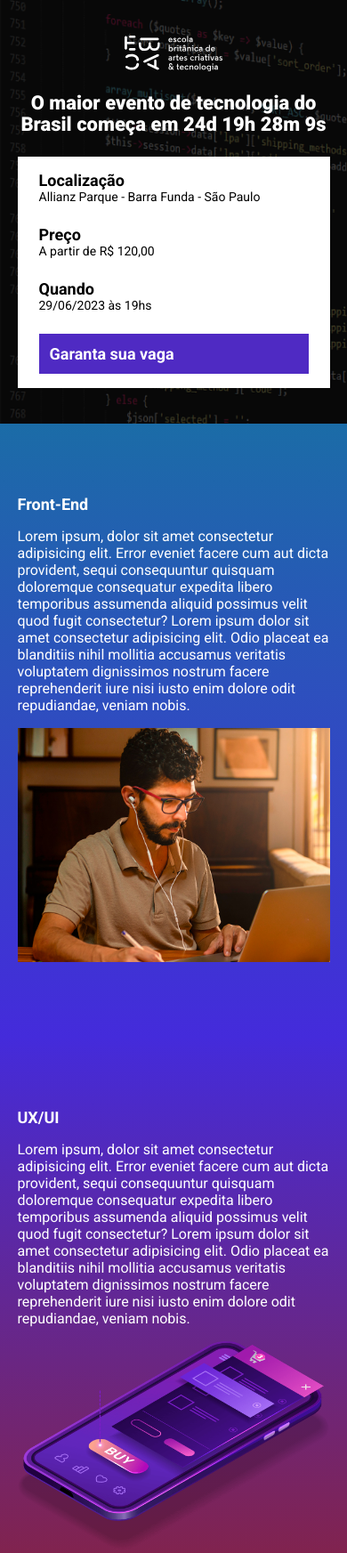
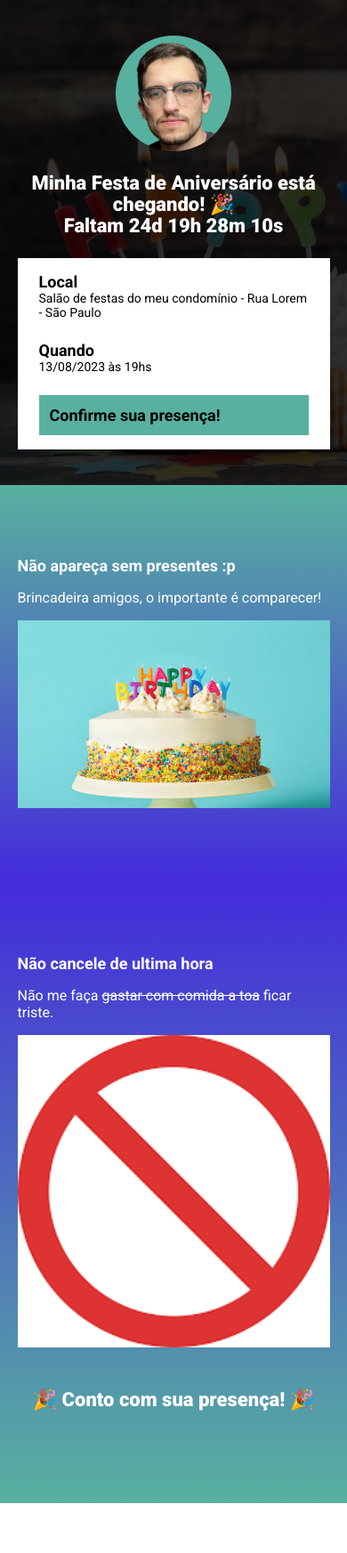
Before and after one commit to danijoss/ebac_tech_talks, a website built with Parcel: page src/index.html in a window 390 px wide. Shown: the top 1745 px of the page at 89% size. After the commit the page ends 1689 px from the top, so only its background shows below. Built offline with nearby package versions, Linux system fonts and the light colour scheme.

Commit message:
submissao exercicio

```diff
--- a/src/index.html
+++ b/src/index.html
@@ -4,7 +4,7 @@
     <meta charset="UTF-8">
     <meta http-equiv="X-UA-Compatible" content="IE=edge">
     <meta name="viewport" content="width=device-width, initial-scale=1.0">
-    <title>EBAC Tech Talks</title>
+    <title>Aniversario Daniel</title>
     <link rel="stylesheet" href="styles/main.scss">
     <link rel="preconnect" href="https://fonts.googleapis.com">
     <link rel="preconnect" href="https://fonts.gstatic.com" crossorigin>
@@ -14,27 +14,24 @@
 <body>
     <header class="hero">
         <div class="container">
-            <img class="hero__logo" src="./images/ebac_logo.svg" alt="EBAC">
+            <img class="hero__logo" src="./images/profile_pic.png" alt="EBAC">
             <p class="hero__text">
-                O maior evento de tecnologia do Brasil começa em <span id="contador"></span>
+                Minha Festa de Aniversário está chegando! &#127881 <br>
+                Faltam <span id="contador"></span>
             </p>
             <div class="infos-bar">
                 <ul class="infos-bar__infos">
                     <li class="infos-bar__infos__item">
-                        <b>Localização</b>
-                        Allianz Parque - Barra Funda - São Paulo
-                    </li>
-                    <li class="infos-bar__infos__item">
-                        <b>Preço</b>
-                        A partir de R$ 120,00
+                        <b>Local</b>
+                        Salão de festas do meu condomínio - Rua Lorem - São Paulo
                     </li>
                     <li class="infos-bar__infos__item">
                         <b>Quando</b>
-                        29/06/2023 às 19hs
+                        13/08/2023 às 19hs
                     </li>
                 </ul>
                 <a href="#" class="button button--primary">
-                    Garanta sua vaga
+                    Confirme sua presença!
                 </a>
             </div>
         </div>
@@ -42,47 +39,30 @@
     <section class="event event--frontend" >
         <div class="container" data-aos="fade-right">
             <div class="event__details">
-                <h2 class="event__details__title">Front-End</h2>
+                <h2 class="event__details__title">Não apareça sem presentes :p</h2>
                 <p class="event-details__description">
-                    Lorem ipsum, dolor sit amet consectetur adipisicing elit. Error eveniet facere cum aut dicta provident, sequi consequuntur quisquam doloremque consequatur expedita libero temporibus assumenda aliquid possimus velit quod fugit consectetur? Lorem ipsum dolor sit amet consectetur adipisicing elit. Odio placeat ea blanditiis nihil mollitia accusamus veritatis voluptatem dignissimos nostrum facere reprehenderit iure nisi iusto enim dolore odit repudiandae, veniam nobis.
+                    Brincadeira amigos, o importante é comparecer!
                 </p>
             </div>
-            <img class="event__image" src="./images/frontend.png" alt="Front End">
+            <img class="event__image" src="./images/bolo.jpeg" alt="Front End">
         </div>
     </section>
     <section class="event event--ux-ui event--image-left">
         <div class="container" data-aos="fade-left">
             <div class="event__details">
-                <h2 class="event__details__title">UX/UI</h2>
+                <h2 class="event__details__title">Não cancele de ultima hora</h2>
                 <p class="event-details__description">
-                    Lorem ipsum, dolor sit amet consectetur adipisicing elit. Error eveniet facere cum aut dicta provident, sequi consequuntur quisquam doloremque consequatur expedita libero temporibus assumenda aliquid possimus velit quod fugit consectetur? Lorem ipsum dolor sit amet consectetur adipisicing elit. Odio placeat ea blanditiis nihil mollitia accusamus veritatis voluptatem dignissimos nostrum facere reprehenderit iure nisi iusto enim dolore odit repudiandae, veniam nobis.
+                    Não me faça <s>gastar com comida a toa</s> ficar triste.
                 </p>
             </div>
-            <img class="event__image" src="./images/ui-ux.png" alt="Front End">
+            <img class="event__image" src="./images/cancelar.png" alt="Front End">
         </div>
+        <br>
+        <h2 class="hero__text">
+            &#127881 Conto com sua presença! &#127881
+        </h2>
     </section>
-    <section class="event event--data-science">
-        <div class="container" data-aos="fade-right">
-            <div class="event__details">
-                <h2 class="event__details__title">Data Science</h2>
-                <p class="event-details__description">
-                    Lorem ipsum, dolor sit amet consectetur adipisicing elit. Error eveniet facere cum aut dicta provident, sequi consequuntur quisquam doloremque consequatur expedita libero temporibus assumenda aliquid possimus velit quod fugit consectetur? Lorem ipsum dolor sit amet consectetur adipisicing elit. Odio placeat ea blanditiis nihil mollitia accusamus veritatis voluptatem dignissimos nostrum facere reprehenderit iure nisi iusto enim dolore odit repudiandae, veniam nobis.
-                </p>
-            </div>
-            <img class="event__image" src="./images/data.png" alt="Front End">
-        </div>
-    </section>
-    <section class="event event--backend event--image-left">
-        <div class="container" data-aos="fade-left">
-            <div class="event__details">
-                <h2 class="event__details__title">Back-End</h2>
-                <p class="event-details__description">
-                    Lorem ipsum, dolor sit amet consectetur adipisicing elit. Error eveniet facere cum aut dicta provident, sequi consequuntur quisquam doloremque consequatur expedita libero temporibus assumenda aliquid possimus velit quod fugit consectetur? Lorem ipsum dolor sit amet consectetur adipisicing elit. Odio placeat ea blanditiis nihil mollitia accusamus veritatis voluptatem dignissimos nostrum facere reprehenderit iure nisi iusto enim dolore odit repudiandae, veniam nobis.
-                </p>
-            </div>
-            <img class="event__image" src="./images/backend.png" alt="Front End">
-        </div>
-    </section>
+
 
     <script src="https://unpkg.com/aos@next/dist/aos.js"></script>
     <script src="scripts/main.js"></script>
--- a/src/styles/_event.scss
+++ b/src/styles/_event.scss
@@ -5,17 +5,12 @@
     padding: 80px 0;
 
     &--frontend {
-        background-image: linear-gradient(variables.$blue1, variables.$blue2);
+        background-image: linear-gradient(variables.$purple, variables.$blue2);
     }
     &--ux-ui {
-        background-image: linear-gradient(variables.$blue2, variables.$pink);
+        background-image: linear-gradient(variables.$blue2, variables.$purple);
     }
-    &--data-science{
-        background-image: linear-gradient(variables.$pink, variables.$yellow);
-    }
-    &--backend{
-        background-image: linear-gradient(variables.$yellow, variables.$pink);
-    }
+
 
     &--image-left {
         .container{
--- a/src/styles/_hero.scss
+++ b/src/styles/_hero.scss
@@ -3,7 +3,7 @@
 .hero {
     padding-top: 64px;
     padding-bottom: 100px;
-    background-image: url(../images/fundo.png);
+    background-image: url(../images/fundo.webp);
     background-repeat: no-repeat;
     background-size: cover;
     position: relative;
@@ -20,7 +20,7 @@
         height: 100%;
         background-color: variables.$secondaryTextColor;
         content: '';
-        opacity: .7;
+        opacity: .8;
     }
 
     &__text {
@@ -34,8 +34,8 @@
 
     &__logo {
         margin: 0 auto;
-        height: 80px;
         display: block;
+        border-radius: 50%;
     }
 
     @media (max-width: 640px) {
@@ -43,7 +43,7 @@
         padding: 40px 0;
 
         &__logo{
-            height: 40px;
+            height: 130px;
         }
 
         &__text {
--- a/src/styles/_variables.scss
+++ b/src/styles/_variables.scss
@@ -5,4 +5,4 @@ $blue1: #1B6CA7;
 $blue2: #442BDB;
 $pink: #89223B;
 $yellow: #9C791D;
-$purple: #4F2AC3;
+$purple: #58b19f;
--- a/src/styles/components/_buttons.scss
+++ b/src/styles/components/_buttons.scss
@@ -9,8 +9,9 @@
     white-space: nowrap;
 
     &--primary {
-        color: #fff;
+        color: #000;
         background-color: variables.$purple;
+
     }
 
     @media (max-width: 640px) {
```
Also changed, not shown: src/images/bolo.jpeg (added), src/images/cancelar.png (added), src/images/fundo.webp (added), src/images/nao-convida.gif (added), src/images/profile_pic.png (added).
